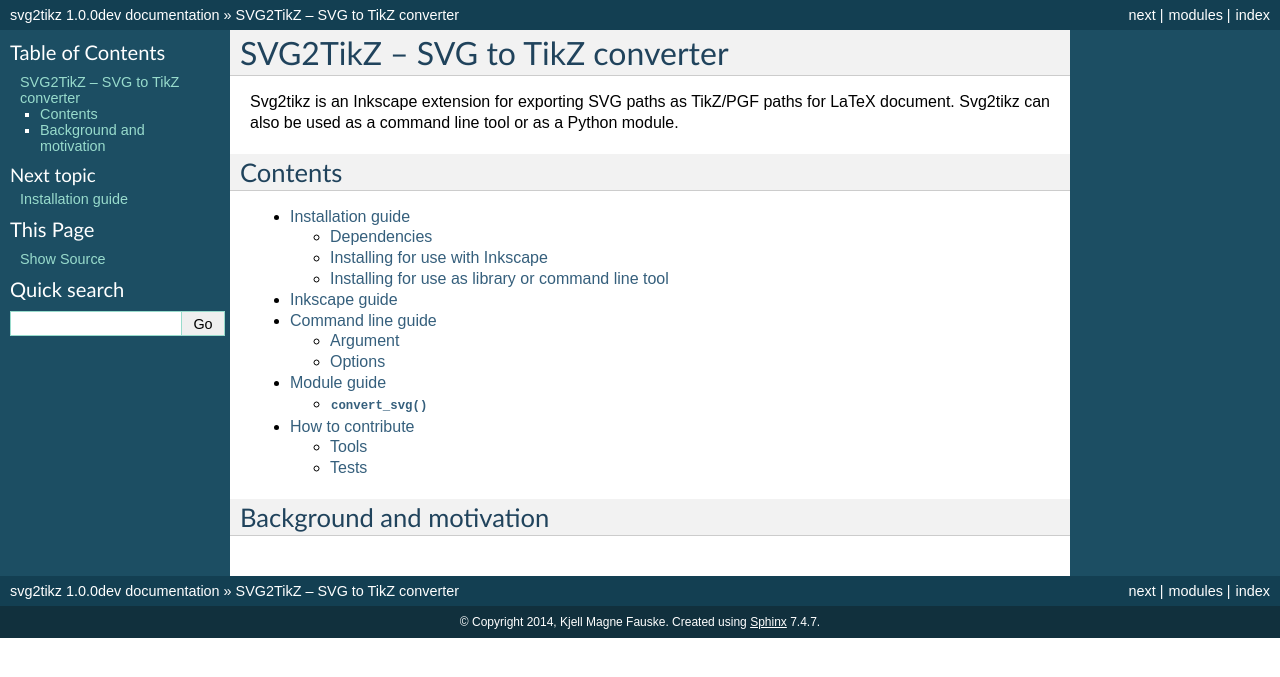
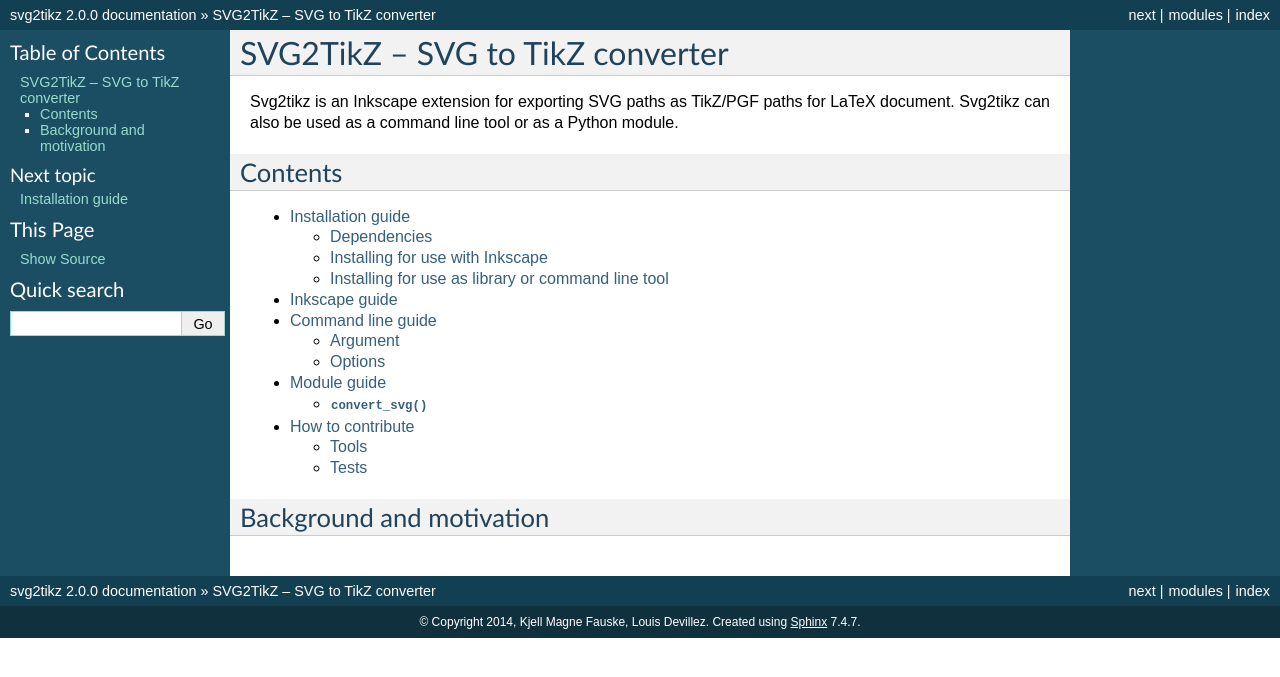
Before and after one commit to xyz2tex/svg2tikz, a Sphinx documentation site: the page built from docs/index.rst, in a window 1280 px wide. Shown: the top 677 px of the page. Built offline with Sphinx 7.4.7, drawn with Linux system fonts in a browser that asks for light colours; formulas are drawn with MathJax 3.

Commit message:
correct .inx

```diff
--- a/docs/conf.py
+++ b/docs/conf.py
@@ -37,16 +37,16 @@
 
 # General information about the project.
 project = "svg2tikz"
-copyright = "2014, Kjell Magne Fauske"
+copyright = "2014, Kjell Magne Fauske, Louis Devillez"
 
 # The version info for the project you're documenting, acts as replacement for
 # |version| and |release|, also used in various other places throughout the
 # built documents.
 #
 # The short X.Y version.
-version = "1.0.0dev"
+version = "2.0.0"
 # The full version, including alpha/beta/rc tags.
-release = "1.0.0dev"
+release = "2.0.0"
 
 # The language for content autogenerated by Sphinx. Refer to documentation
 # for a list of supported languages.
@@ -171,7 +171,7 @@
 # Grouping the document tree into LaTeX files. List of tuples
 # (source start file, target name, title, author, documentclass [howto/manual]).
 latex_documents = [
-    ("index", "svg2tikz.tex", "svg2tikz Documentation", "Kjell Magne Fauske", "manual"),
+    ("index", "svg2tikz.tex", "svg2tikz Documentation", "Louis Devillez", "manual"),
 ]
 
 # The name of an image file (relative to this directory) to place at the top of
```
Also changed, not shown: CHANGELOG.md (+3 -0 lines), 2 other files.
